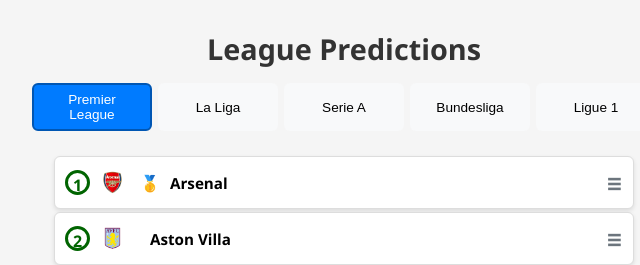
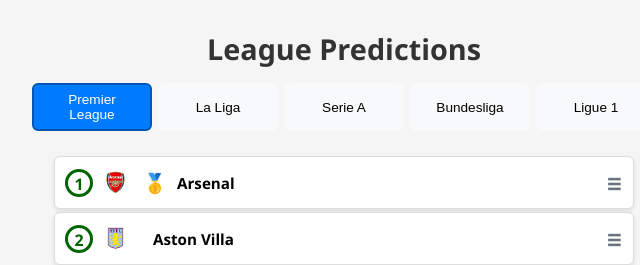
Before and after one commit to itsiliaomran10-cloud/Football---predictions, a plain HTML site: page index.html in a window 1280 px wide. Shown: the top 265 px of the page, 296-936 px from the left. Drawn offline with Linux system fonts and the light colour scheme.

Commit message:
Update style.css

```diff
--- a/style.css
+++ b/style.css
@@ -74,30 +74,30 @@ h1 {
 .team-card strong {
     flex-grow: 1;
     text-align: left;
-    margin-right: auto; /* Allow the team name to take space */
+    /* Removed default margin-left: 10px; from here to make medal closer */
 }
 
 /* Base Rank Number Styling for Circle */
 .rank-number {
     font-size: 1rem;
     font-weight: 900;
-    width: 25px; /* Fixed width */
-    height: 25px; /* Fixed height */
-    line-height: 25px; /* Center text vertically */
+    width: 28px;
+    height: 28px;
+    line-height: 25px; /* Adjust line-height to center text visually */
     text-align: center;
     margin-right: 10px;
-    border-radius: 50%; /* Make it a perfect circle */
-    border: 3px solid transparent; /* Default transparent border */
+    border-radius: 50%; /* Perfect circle */
+    border: 3px solid transparent;
     transition: all 0.2s;
     box-sizing: border-box;
-    flex-shrink: 0; /* Prevents shrinking */
+    flex-shrink: 0;
 }
 
-/* Medal Icon Style (Rank 1) - Closer to team name */
+/* Medal Icon Style (Rank 1) - Corrected spacing */
 .medal-icon {
-    font-size: 1rem;
-    margin-right: 10px; /* Space between medal and drag handle/end */
-    margin-left: 5px; /* Close to team name */
+    font-size: 1.2rem;
+    margin-right: 10px; /* Space between medal and drag handle */
+    margin-left: 5px; /* Closer to team name (strong tag) */
     line-height: 1;
     flex-shrink: 0;
 }
@@ -107,7 +107,7 @@ h1 {
     font-size: 1.4rem;
     color: #6c757d;
     flex-shrink: 0;
-    margin-left: 15px; /* Space after medal/team name */
+    margin-left: 15px;
 }
 
 .team-logo {
@@ -123,7 +123,7 @@ h1 {
 .laliga { background: #ffa500; color: black; }
 .premier { background: white; color: black; border: 1px solid #ddd; }
 .seriea { background: #87ceeb; color: black; }
-.bundesliga { background: #e30214; color: white; } /* Lighter Red */
+.bundesliga { background: #e30214; color: white; }
 .ligue1 { background: #000; color: white; }
 
 
@@ -150,7 +150,7 @@ h1 {
     color: #8b0000;
 }
 
-/* Old Highlighting Cleanup (Optional but safe) */
+/* Old Highlighting Cleanup (Safe measure) */
 .team-card.rank-champions, .team-card.rank-europa, .team-card.rank-relegation {
     background-color: initial !important;
     border-left: none !important;
```
